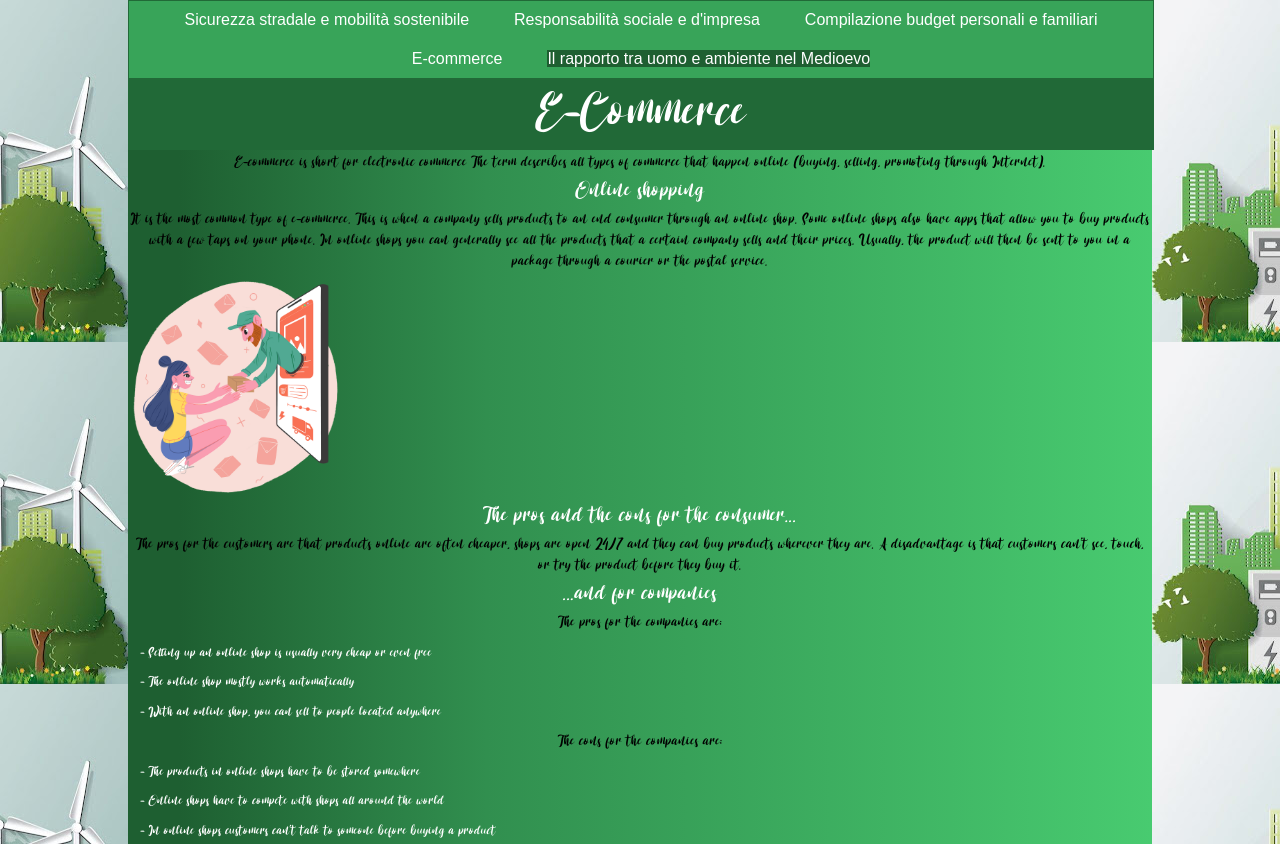
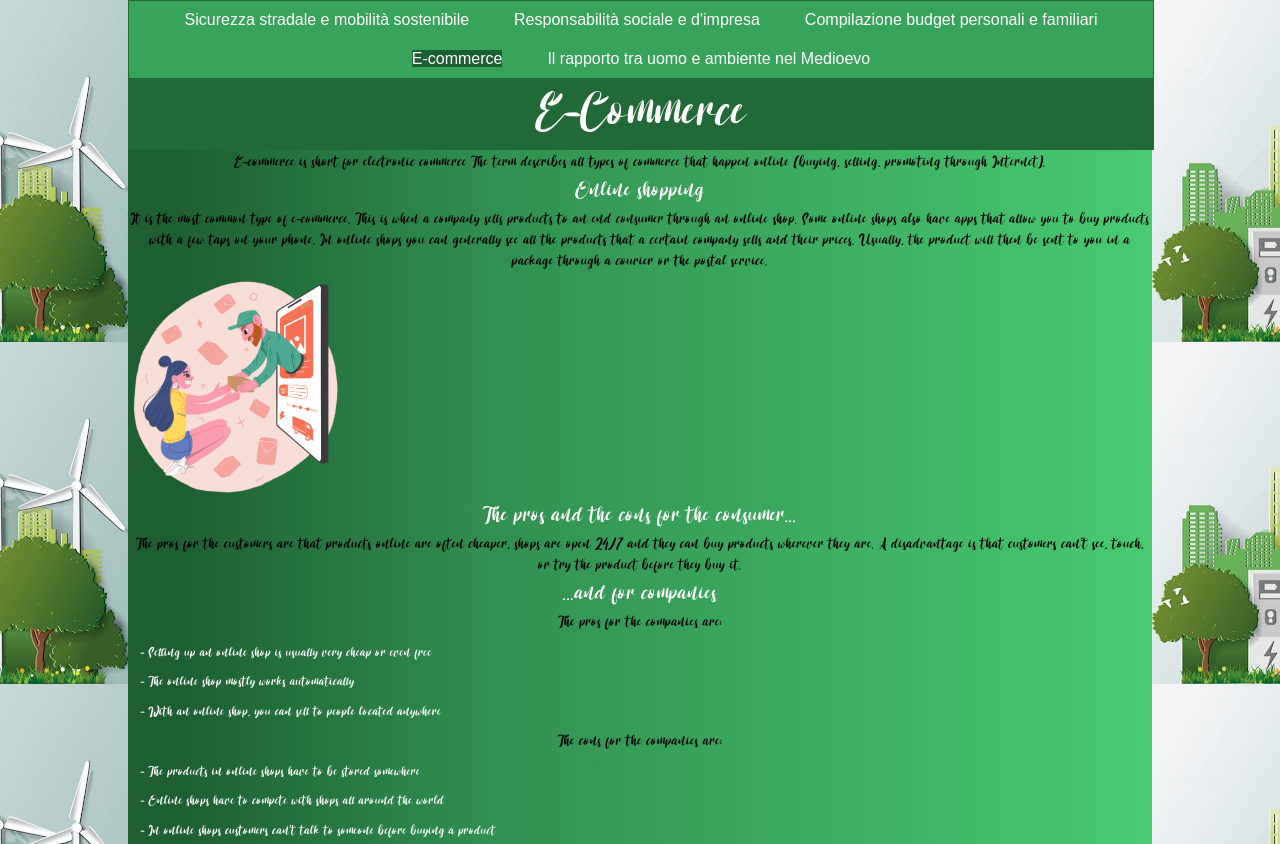
Before and after one commit to ItesEinaudiVerona/3D-mini-sito-Sostenibilit-, a plain HTML site: page ecommerce.html in a window 1280 px wide. Shown: the top 844 px of the page. Drawn offline with Linux system fonts and the light colour scheme; files whose address does not match are found by name.

Commit message:
Update 6 maggio 2025 10:44

```diff
--- a/ecommerce.html
+++ b/ecommerce.html
@@ -14,8 +14,8 @@
             <li><a href="index.html#Container_primogruppo">Sicurezza stradale e mobilità sostenibile</a></li>
             <li><a href="index.html#Container_secondogruppo">Responsabilità sociale e d'impresa</a></li>
             <li><a href="index.html#Container_terzogruppo">Compilazione budget personali e familiari</a></li>
-            <li><a href="index.html#Container_quartogruppo">E-commerce</a></li>
-            <li><a class="active" href="index.html#Container_quintogruppo">Il rapporto tra uomo e ambiente nel
+            <li><a class="active" href="index.html#Container_quartogruppo">E-commerce</a></li>
+            <li><a href="index.html#Container_quintogruppo">Il rapporto tra uomo e ambiente nel
                     Medioevo</a></li>
         </ul>
     </nav>
```
